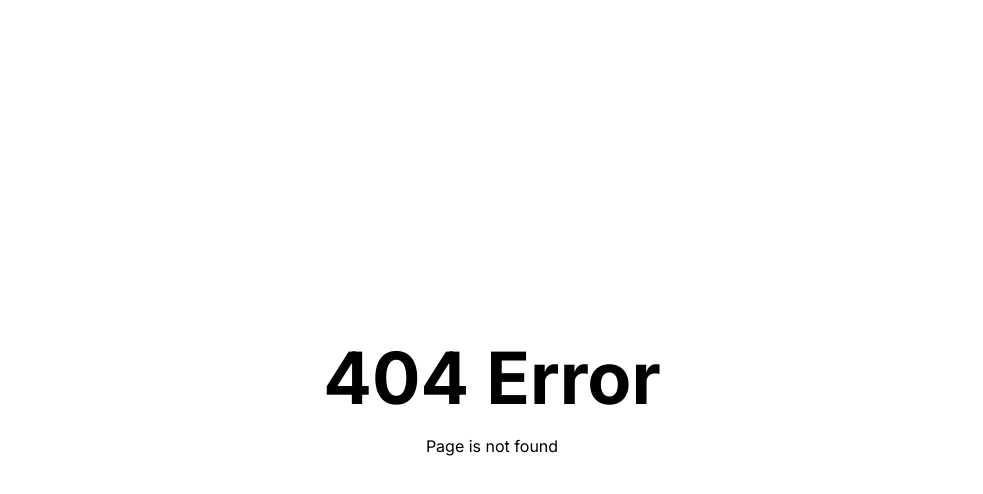
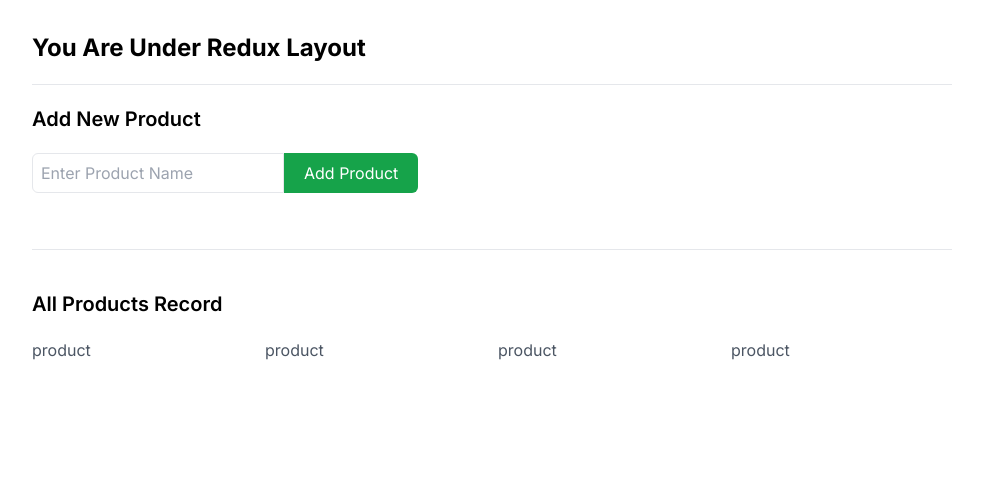
Before and after one commit to mdirshad007/myclass, a Next.js app: page /redux/use-redux in a window 1280 px wide. Before the commit this address had no page. Shown: the top 494 px of the page, without its empty margins (148-1131 px from the left). Built offline with nearby package versions, Linux system fonts and the light colour scheme.

Commit message:
add redux folder and some code

```diff
--- a/app/components/ToDoList/ToDoList.jsx
+++ b/app/components/ToDoList/ToDoList.jsx
@@ -7,7 +7,10 @@ export default function ToDoList() {
   return (
    <ul>
      <Link href="/change-background"><TaskDone taskName="Bg Color change"/></Link>
-    <TaskNotDone taskName="Bg Color change"/>
+     <Link href="/users"><TaskDone taskName="User fetch"/> </Link>
+     <Link href="/test-context"><TaskDone taskName="Use of Context"/> </Link>
+     <Link href="/server-side-api-data"><TaskDone taskName="Server Side Data Fetch"/> </Link>
+     <Link href="/redux/use-redux"><TaskNotDone taskName="Redux tool kit"/> </Link>
    </ul>
   )
 }
--- /dev/null
+++ b/app/redux/providers.js
@@ -0,0 +1,12 @@
+"use client"
+import React from 'react'
+import { Provider } from 'react-redux'
+import { store } from './store'
+
+export default function providers({children}) {
+  return (
+    <Provider store={store}>
+     {children}
+    </Provider>
+  )
+}
--- /dev/null
+++ b/app/redux/store.js
@@ -0,0 +1,4 @@
+import { configureStore } from "@reduxjs/toolkit";
+export const store=configureStore({
+    reduscer1:{}
+})
--- /dev/null
+++ b/app/redux/use-redux/components/ProductDetails/AddProduct.jsx
@@ -0,0 +1,11 @@
+import React from 'react'
+
+export default function AddProduct() {
+  return (
+    <div>
+        <h2 className='text-xl font-semibold'>Add New Product</h2>
+        <input type="text" className='border border-gray-200 p-2 h-10 mt-5 mb-4 rounded-tl-md rounded-bl-md' placeholder='Enter Product Name' />
+        <button className='bg-green-600 text-white px-5 py-2 rounded-tr-md rounded-br-md'>Add Product</button>
+    </div>
+  )
+}
--- /dev/null
+++ b/app/redux/use-redux/components/ProductView/ProductView.jsx
@@ -0,0 +1,15 @@
+import React from 'react'
+
+export default function ProductView() {
+  return (
+    <div>
+        <h2 className='text-xl font-semibold'>All Products Record</h2>
+        <ul className='grid grid-cols-1 md:grid-cols-4 gap-3 mt-5 text-gray-600'>
+            <li>product</li>
+            <li>product</li>
+            <li>product</li>
+            <li>product</li>
+        </ul>
+    </div>
+  )
+}
--- /dev/null
+++ b/app/redux/use-redux/layout.js
@@ -0,0 +1,11 @@
+import React from 'react'
+
+export default function ReduxLayout({children}) {
+  return (
+    <div className='max-w-[960px] mx-auto py-8 w-full px-5'>
+        <div><h1 className='text-2xl font-bold capitalize mb-5'>You are under redux Layout</h1></div>
+        <hr className='mb-5'/>
+        {children}
+    </div>
+  )
+}
--- /dev/null
+++ b/app/redux/use-redux/page.jsx
@@ -0,0 +1,13 @@
+import React from 'react'
+import ProductView from './components/ProductView/ProductView'
+import AddProduct from './components/ProductDetails/AddProduct'
+
+export default function page() {
+  return (
+    <>
+    <AddProduct/>
+    <hr className='my-10'/>
+    <ProductView/>
+    </>
+  )
+}
--- a/package.json
+++ b/package.json
@@ -9,11 +9,13 @@
     "lint": "next lint"
   },
   "dependencies": {
+    "@reduxjs/toolkit": "^2.2.5",
     "next": "14.2.2",
     "react": "^18",
     "react-checkmark": "^2.0.0",
     "react-dom": "^18",
-    "react-icons": "^5.2.1"
+    "react-icons": "^5.2.1",
+    "react-redux": "^9.1.2"
   },
   "devDependencies": {
     "eslint": "^8",
```
Also changed, not shown: app/redux/slice.js (added), 1 other file (tests, documents, lock files or other folders).
